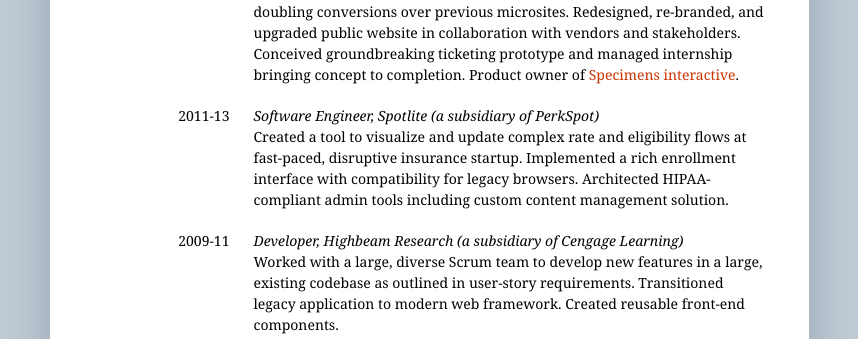
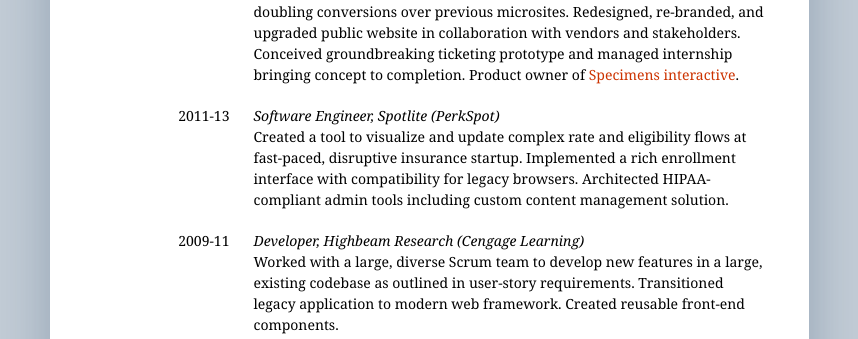
Before and after one commit to telegraham/resume, a Jekyll site: the page built from index.html, in a window 1280 px wide. Shown: the part 821-1160 px from the top of the page, without its empty margins (211-1069 px from the left). Built offline with Jekyll 4.4.1, drawn with Linux system fonts in a browser that asks for light colours.

Commit message:
Update resume.json

```diff
--- a/_data/resume.json
+++ b/_data/resume.json
@@ -24,13 +24,13 @@
 		},
 		{
 			"what": "Software Engineer",
-			"where": "Spotlite (<span class='nobr'>a subsidiary</span> of PerkSpot)",
+			"where": "Spotlite (PerkSpot)",
 			"when": "2011-13",
 			"how": "Created a tool to visualize and update complex rate and eligibility flows at fast-paced, disruptive insurance startup. Implemented a rich enrollment interface with compatibility for legacy browsers. Architected HIPAA-compliant admin tools including custom content management solution."
 		},
 		{
 			"what": "Developer",
-			"where": "Highbeam Research (a subsidiary of Cengage Learning)",
+			"where": "Highbeam Research (Cengage Learning)",
 			"when": "2009-11",
 			"how": "Worked with a large, diverse Scrum team to develop new features in a large, existing codebase as outlined in user-story requirements. Transitioned legacy application to modern web framework. Created reusable front-end components."
 		},
```
